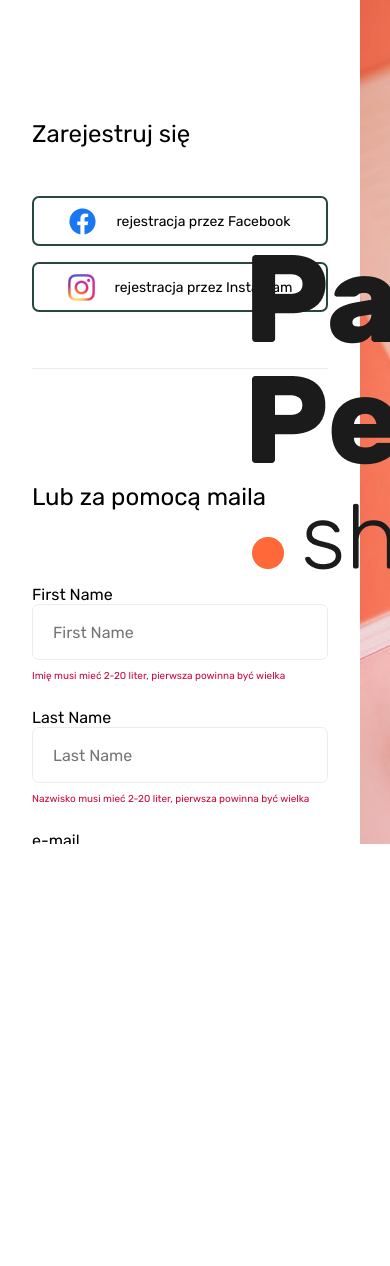
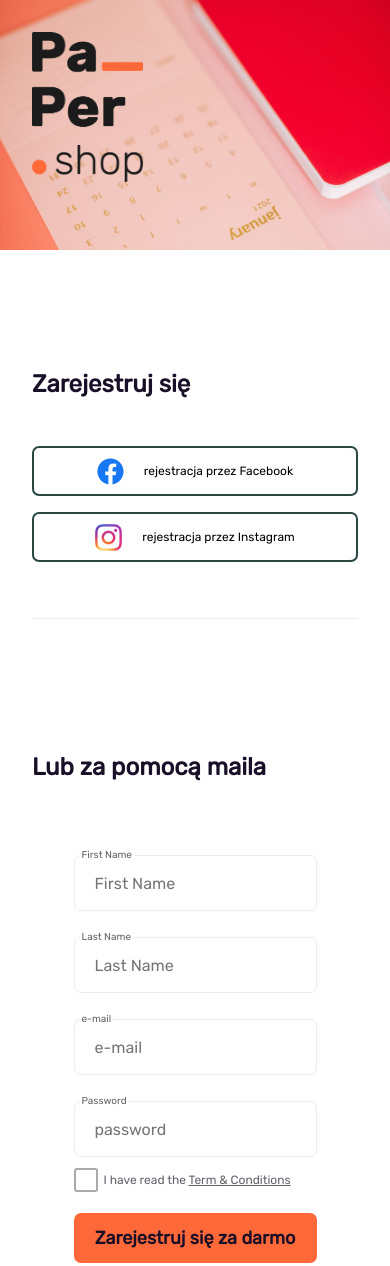
Before and after one commit to drogomirecki/obiegowka-frontend-project, a plain HTML site: page index.html in a window 390 px wide. Shown: the top 1266 px of the page. Before the commit the page ends 844 px from the top, so only its background shows below. Drawn offline with Linux system fonts and the light colour scheme.

Commit message:
29.06.2023

```diff
--- a/styles/global.css
+++ b/styles/global.css
@@ -1,8 +1,8 @@
 @import url("https://fonts.googleapis.com/css2?family=Rubik&display=swap");
 
 * {
+  margin: 0;
   box-sizing: border-box;
-	margin: 0;
   font-family: "Rubik", sans-serif;
 }
 
@@ -24,6 +24,7 @@ main {
   margin: 0 auto;
   height: auto;
 }
+
 .right {
   position: relative;
   display: flex;
@@ -52,13 +53,25 @@ main {
   padding: 32px;
 }
 
+.title {
+  margin-bottom: 16px;
+  margin-top: 88px;
+  font-size: 24px;
+  font-weight: bold;
+  color: #190f27;
+}
+
+.subtitle {
+  font-size: 18px;
+  color: #64606a;
+}
+
 .lineWrapper {
   position: relative;
   margin-top: 12px;
   margin-bottom: 16px;
   height: 23px;
 }
-
 .lineWrapper::before {
   content: "";
   position: absolute;
@@ -74,14 +87,14 @@ main {
   display: block;
   transform: translate(-50%);
   margin: 0 auto;
-    background-color: #fff;
+  background-color: white;
   line-height: 23px;
   font-size: 16px;
   font-weight: 400;
 }
 
 .validationError {
-/* display: none; */
+  display: none;
   font-size: 10px;
   margin-top: 10px;
   color: #ce0737;
@@ -91,12 +104,18 @@ color: #ce0737;
   display: block;
 }
 
+.show {
+  opacity: 1;
+}
+.show a {
+  display: inline;
+}
+
 .textInput {
   position: relative;
   margin-top: 26px;
   width: 100%;
 }
-
 .textInput > input {
   border: 1px solid #edebf0;
   border-radius: 7px;
@@ -105,3 +124,66 @@ color: #ce0737;
   padding-left: 20px;
   font-size: 16px;
 }
+
+.textInput .error {
+  border: 1px solid #ce0737;
+}
+
+.label {
+  position: absolute;
+  left: 6px;
+  top: -10px;
+  height: 20px;
+  padding: 0 2px;
+  background-color: white;
+  font-size: 10px;
+  line-height: 20px;
+  color: #64606a;
+}
+
+@keyframes rotateX {
+  from {
+    transform: rotateZ(0deg);
+  }
+  to {
+    transform: rotateZ(360deg);
+  }
+}
+
+@media (max-width: 600px) {
+  .lineWrapper > p {
+    font-size: 10px;
+  }
+  main {
+    display: flex;
+    flex-direction: column-reverse;
+    height: auto;
+  }
+  .right {
+    align-items: start;
+    justify-content: start;
+    max-width: 100%;
+    max-height: 250px;
+    height: 50vh;
+  }
+  .left {
+    max-width: 100%;
+    min-width: 303px;
+    max-height: 50%;
+    height: 100%;
+  }
+  .nameForm {
+    flex-direction: column;
+    gap: 0;
+  }
+  .notification {
+    font-size: 14px;
+  }
+}
+
+@media (max-width: 900px) {
+  .txt > img {
+    margin: 32px;
+    height: 150px;
+  }
+}
--- a/styles/index.css
+++ b/styles/index.css
@@ -6,7 +6,6 @@ button {
 	width: 100%;
 	height: 100%;
 	background-image: url("../images/png/background1.png");
-	background-repeat: no-repeat;
 	background-size: cover;
   }
 
@@ -18,10 +17,14 @@ button {
 	max-width: 528px;
 	font-size: 24px;
   }
+
   .register > p {
 	margin-bottom: 48px;
 	margin-top: 88px;
+	font-weight: bold;
+	color: #190f27;
   }
+
   .register > button {
 	display: flex;
 	align-items: center;
@@ -30,13 +33,109 @@ button {
 	border-radius: 7px;
 	height: 50px;
 	margin-bottom: 16px;
-	background-color: #fff;
+	background-color: white;
 	font-size: 14px;
 	font-weight: 500;
   }
-.register > button:nth-of-type(2) {
+
+  .register button:nth-of-type(2) {
 	margin-bottom: 32px;
   }
+
   .register > button > img {
 	padding-right: 20px;
   }
+
+  .first {
+	margin-bottom: 36px;
+  }
+  .second {
+	margin-top: 20px;
+	margin-bottom: 16px;
+  }
+
+  .nameForm {
+	display: flex;
+	column-gap: 24px;
+	width: 100%;
+  }
+
+  .submit {
+	border: none;
+	border-radius: 7px;
+	margin-top: 26px;
+	width: 100%;
+	height: 50px;
+	background-color: #ff6939;
+	font-size: 18px;
+	font-weight: bold;
+	color: #190f27;
+  }
+
+  .checkboxInput {
+	display: flex;
+	align-items: center;
+	margin-top: 16px;
+  }
+
+  #terms {
+	display: none;
+  }
+
+  label[for="terms"] {
+	position: relative;
+	display: inline-block;
+	margin-right: 10px;
+	padding-left: 30px;
+	cursor: pointer;
+	user-select: none;
+	font-size: 14px;
+	color: #64606a;
+  }
+
+  label[for="terms"]::before {
+	content: "";
+	position: absolute;
+	left: 0;
+	top: 50%;
+	display: inline-block;
+	transform: translateY(-50%);
+	border: 2px solid #aaa;
+	border-radius: 3px;
+	width: 20px;
+	height: 20px;
+  }
+
+  input[type="checkbox"]:checked + label[for="terms"]::before {
+	content: "\2713";
+	background-color: #284642;
+	text-align: center;
+	font-size: 16px;
+	line-height: 20px;
+	color: #fff;
+  }
+
+  a {
+	color: #64606a;
+	font-size: 14px;
+  }
+  .login {
+	color: #64606a;
+	font-size: 14px;
+  }
+
+  .visible {
+	display: block;
+  }
+
+  @media (max-width: 600px) {
+	a {
+	  font-size: 12px;
+	}
+	label[for="terms"] {
+	  font-size: 12px;
+	}
+	.register > button {
+	  font-size: 12px;
+	}
+  }
```
Lines whose indentation alone changed are shown as unchanged.
